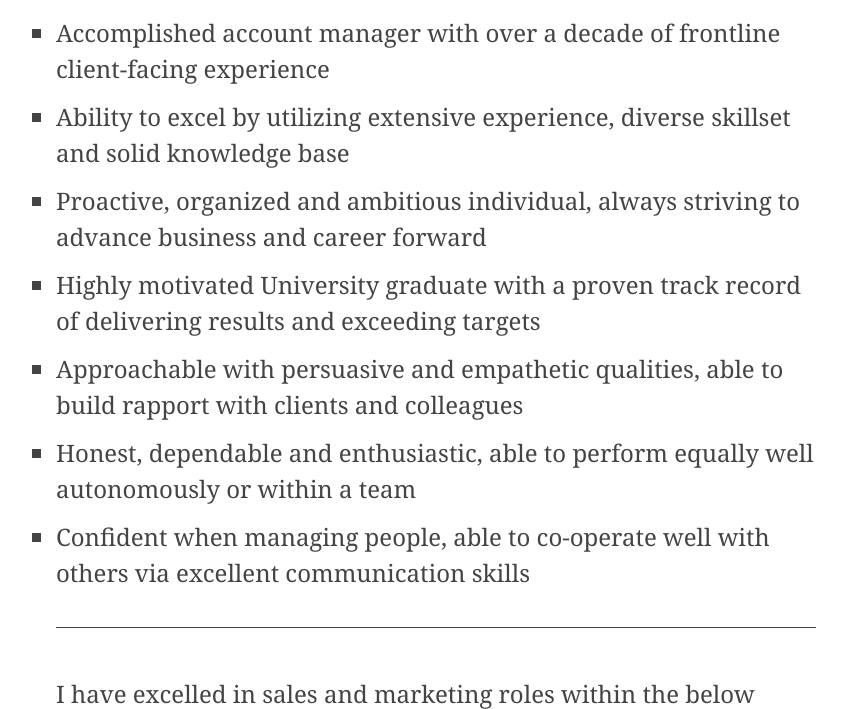
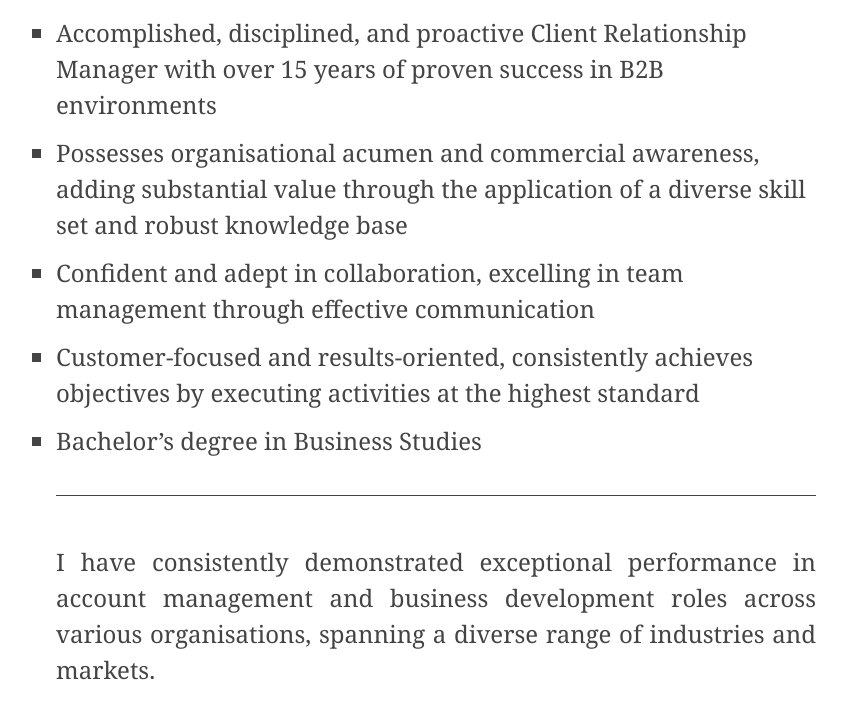
Before and after one commit to ashlewis/olly, a plain HTML site: page index.htm in a window 1280 px wide. Shown: the part 624-1333 px from the top of the page, without its empty margins (204-1051 px from the left). Drawn offline with Linux system fonts and the light colour scheme.

Commit message:
Text updates

```diff
--- a/css/main.css
+++ b/css/main.css
@@ -18,6 +18,10 @@ body{
 h1, h2, .headline p {
     font-family: 'Fjalla One', "Calibri", Helvetica, Arial, sans-serif;
     margin:0;
+}
+
+p:not([class]) {
+    text-align: justify;
 }
 
 .headline {
--- a/index.htm
+++ b/index.htm
@@ -4,7 +4,7 @@
     <head>
         <meta charset="utf-8">
         <meta name="viewport" content="width=device-width, initial-scale=1"/>
-        <title>Olly Lewis: Account Management &amp; Business Development</title>
+        <title>Olly Lewis</title>
         <link rel="stylesheet" href="css/main.css?v1" />
         <link rel="apple-touch-icon" sizes="57x57" href="/ollylewis.ico/apple-icon-57x57.png">
         <link rel="apple-touch-icon" sizes="60x60" href="/ollylewis.ico/apple-icon-60x60.png">
@@ -30,25 +30,23 @@
         <div class="headline cf">
             <div class="profile-pic"></div>
             <h1>Olly <br>Lewis</h1>
-            <p>Account Management &amp; Business Development</p>
+            <p>Client Relationship Manager</p>
         </div>
 
-        <h2>Personal profile</h2>
+        <h2>Personal Profile</h2>
 
         <ul class="profile-list">
-            <li>Accomplished account manager with over a decade of frontline client-facing experience</li>
-            <li>Ability to excel by utilizing extensive experience, diverse skillset and solid knowledge base</li>
-            <li>Proactive, organized and ambitious individual, always striving to advance business and career forward</li>
-            <li>Highly motivated University graduate with a proven track record of delivering results and exceeding targets</li>
-            <li>Approachable with persuasive and empathetic qualities, able to build rapport with clients and colleagues</li>
-            <li>Honest, dependable and enthusiastic, able to perform equally well autonomously or within a team</li>
-            <li>Confident when managing people, able to co-operate well with others via excellent communication skills</li>
+            <li>Accomplished, disciplined, and proactive Client Relationship Manager with over 15 years of proven success in B2B environments</li>
+            <li>Possesses organisational acumen and commercial awareness, adding substantial value through the application of a diverse skill set and robust knowledge base</li>
+            <li>Confident and adept in collaboration, excelling in team management through effective communication</li>
+            <li>Customer-focused and results-oriented, consistently achieves objectives by executing activities at the highest standard</li>
+            <li>Bachelor’s degree in Business Studies</li>
 
         </ul>
 
         <div class="organizations">
 
-            <p>I have excelled in sales and marketing roles within the below organisations, across a multitude of industries and markets.</p>
+            <p>I have consistently demonstrated exceptional performance in account management and business development roles across various organisations, spanning a diverse range of industries and markets.</p>
 
             <ul class="logo-list cf">
                 <li><i class="logo sprite-explorer" title="Explorer"></i></li>
```
